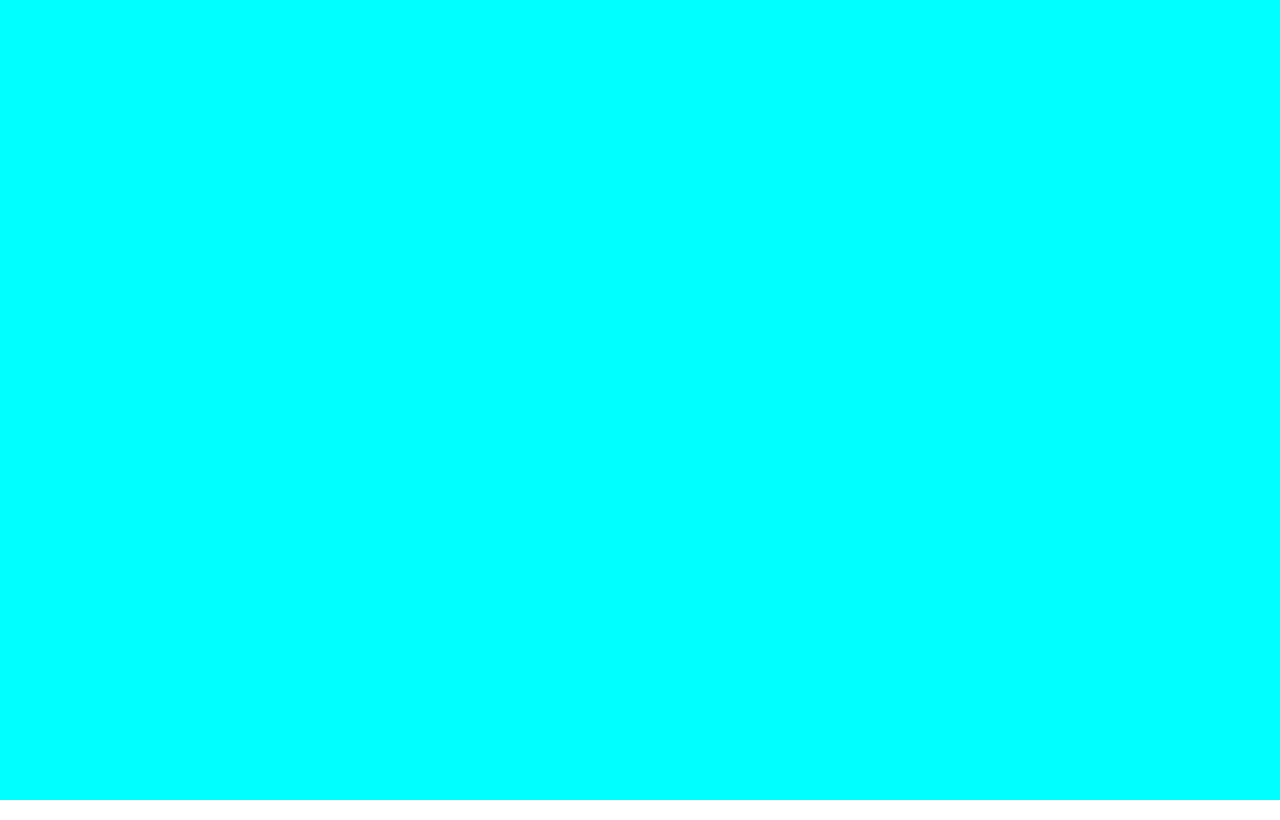
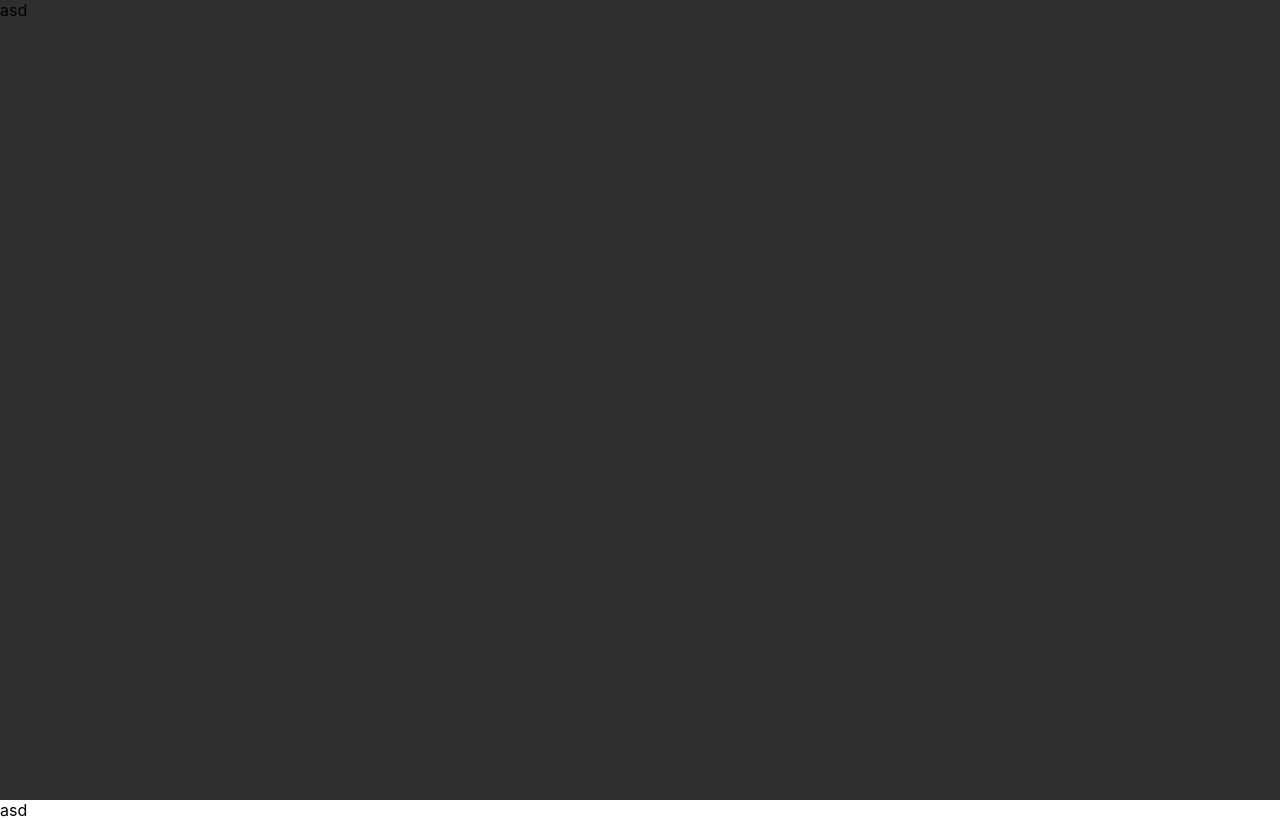
Before and after one commit to hayaman3/react-animate-on-scroll, a React (Create React App) app: page / in a window 1280 px wide. Built offline with nearby package versions, Linux system fonts and the light colour scheme.

Commit message:
Saving before import React from 'react

```diff
--- a/package.json
+++ b/package.json
@@ -44,6 +44,7 @@
     "@typescript-eslint/eslint-plugin": "^5.59.6",
     "@typescript-eslint/parser": "^5.59.6",
     "eslint-config-airbnb": "^19.0.4",
-    "eslint-config-airbnb-typescript": "^17.0.0"
+    "eslint-config-airbnb-typescript": "^17.0.0",
+    "eslint-config-prettier": "^8.8.0"
   }
 }
--- a/src/component/animate/Animate.tsx
+++ b/src/component/animate/Animate.tsx
@@ -1,7 +1,5 @@
-import React from 'react';
-
 function Animate() {
-	return <section className="qualification section"></section>;
+	return <section className="qualification section">asd</section>;
 }
 
 export default Animate;
--- a/src/component/space/Space.tsx
+++ b/src/component/space/Space.tsx
@@ -1,8 +1,7 @@
-import React from 'react';
 import './space.css';
 
 function Space() {
-	return <section className="space section"></section>;
+	return <section className="space section">asd</section>;
 }
 
 export default Space;
--- a/src/component/space/space.css
+++ b/src/component/space/space.css
@@ -1,4 +1,4 @@
 .space {
-  background-color: aqua;
+  background-color: rgb(47, 47, 47);
   min-height: 100vh;
 }
```
Also changed, not shown: .eslintrc.json, 1 other file (tests, documents, lock files or other folders).
